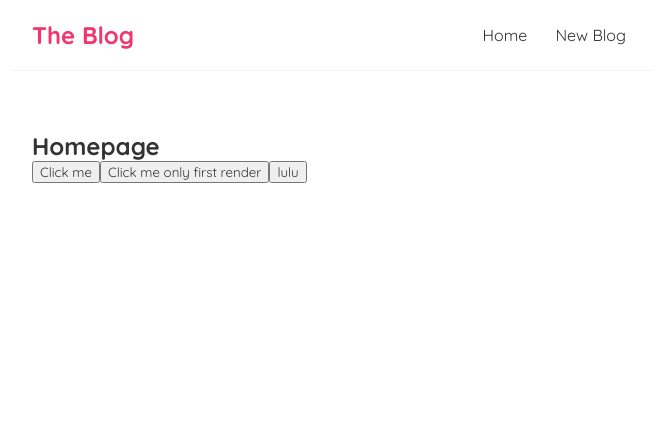
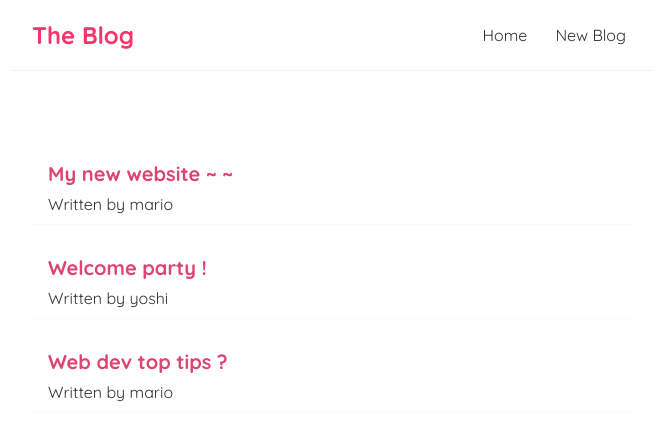
Before and after one commit to huangkuku/blog-netninja, a React (Create React App) app: page / in a window 1280 px wide. Shown: the top 440 px of the page, without its empty margins (308-964 px from the left). Built offline with nearby package versions, Linux system fonts and the light colour scheme.

Commit message:
class8-10 note

```diff
--- a/src/Home.js
+++ b/src/Home.js
@@ -1,20 +1,23 @@
+import { useState } from "react";
+
 const Home = () => {
-    const handleClick = (e)=>{
-        console.log("Click me!", e)
-    }
-    const handleClicktwo = ()=>{
-        console.log("Click me only first render")
-    }
-    const handleClickAgain = (e)=>{
-        console.log(e.type, e.target, e.target.innerHTML)
-    }
-    const name ="lulu"
+    const [blogs, setBlogs] = useState([
+        {title: 'My new website ~ ~', body: 'lorem ipsum...', author: 'mario', id: 1 },
+        {title: 'Welcome party !', body: 'lorem ipsum...', author: 'yoshi', id: 2 },
+        {title: 'Web dev top tips ?', body: 'lorem ipsum...', author: 'mario', id: 3 }
+    ])
+    // const what = useState(1) ab= what[0] //1 setAb= what[1] // ƒ dispatchSetState(fiber, queue, action)...
+    // .map( ()=> () ) 為什麼" ()=> "的 右邊是"()" 因為要用template呈現 就像return ()
     return (
         <div className="home">
-            <h2>Homepage</h2>
-            <button onClick={ handleClick }>Click me</button>
-            <button onClick={ handleClicktwo() }>Click me only first render</button>
-            <button onClick={(e)=>handleClickAgain(e)}> { name } </button>
+            {blogs.map((blog)=>(
+                <div className="blog-preview" key= { blog.id}>
+                    <h2>{ blog.title }</h2>
+                    <p>Written by { blog.author }</p>
+                </div>
+
+            ))}
+
         </div>
     );
 }
--- a/src/index.css
+++ b/src/index.css
@@ -32,3 +32,17 @@
   margin: 40px auto;
   padding: 20px;
 }
+/* blog previews / list */
+.blog-preview {
+  padding: 10px 16px;
+  margin: 20px 0;
+  border-bottom: 1px solid #fafafa;
+}
+.blog-preview:hover {
+  box-shadow: 1px 3px 5px rgba(0,0,0,0.1);
+}
+.blog-preview h2 {
+  font-size: 20px;
+  color: #de4472;
+  margin-bottom: 8px;
+}
```
Also changed, not shown: src/Navbar.js (line endings or trailing spaces).
